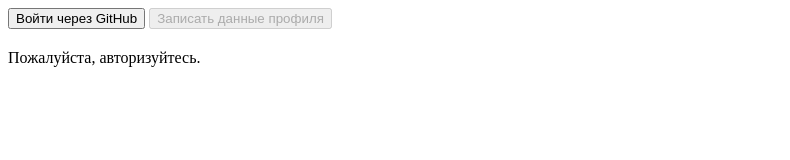
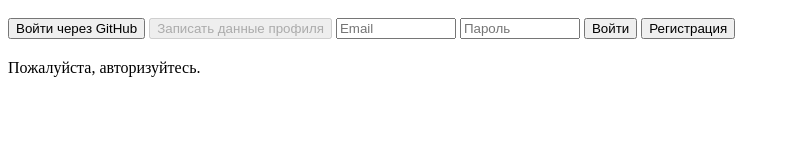
Before and after one commit to Alina724/Alina724.github.io, a plain HTML site: page index.html in a window 1280 px wide. Shown: the whole page, without its empty margins (0-790 px from the left). Drawn offline with Linux system fonts and the light colour scheme; no server answers.

Commit message:
Update index.html

```diff
--- a/index.html
+++ b/index.html
@@ -9,7 +9,12 @@
   <input type="number" id="gradeInput" placeholder="Оценка (например, 5)" min="1" max="10" style="display:block; margin-bottom: 8px; width:100%;">
   <button id="submitGradeBtn" style="width: 100%;">Сохранить оценку</button>
 </div>
-
+<div id="emailAuthForm" style="margin-top: 10px; display: inline-block;">
+  <input type="email" id="emailInput" placeholder="Email" style="width: 120px;">
+  <input type="password" id="passwordInput" placeholder="Пароль" style="width: 120px;">
+  <button id="emailLoginBtn">Войти</button>
+  <button id="emailRegBtn">Регистрация</button>
+</div>
 <div id="dataContainer" style="margin-top: 20px; white-space: pre-wrap;">Пожалуйста, авторизуйтесь.</div>
 
 <script type="module">
```
